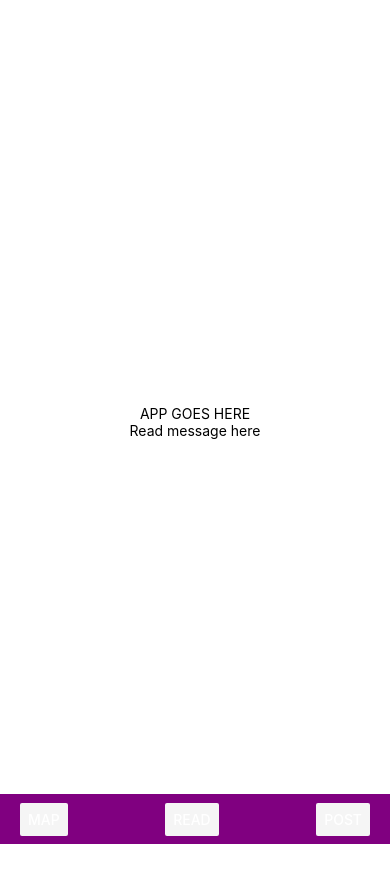
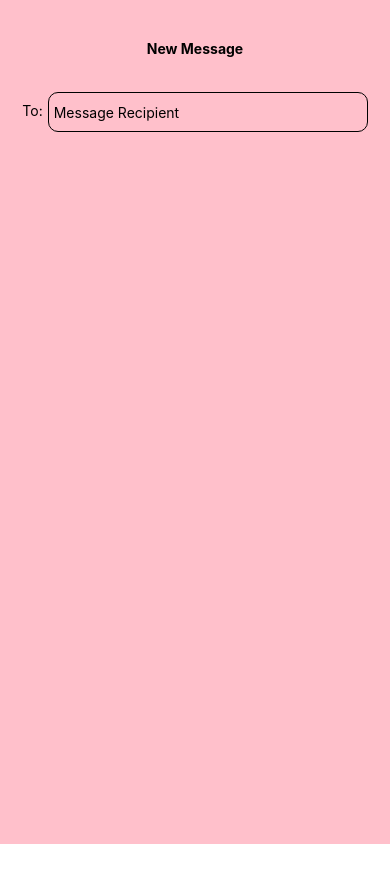
Before and after one commit to NC-ELKS/GLM-FRONT-END, a React Native app in the folder geomessenger/: screen / in a window 390 px wide. Shown: the top 882 px of the page. Before the commit the page ends 844 px from the top, so only its background shows below. Built offline with nearby package versions, Linux system fonts and the light colour scheme.

Commit message:
Making recipient  input field on post message component

```diff
--- a/geomessenger/App.js
+++ b/geomessenger/App.js
@@ -2,14 +2,16 @@ import React from "react";
 import { StyleSheet, Text, View } from "react-native";
 import Nav from "./Components/Nav";
 import Read from "./Components/Read";
+import Post from "./Components/Post";
 
 export default class App extends React.Component {
   render() {
     return (
       <View style={styles.container}>
-        <Text>APP GOES HERE</Text>
-        <Nav />
-        <Read />
+        {/* <Text>APP GOES HERE</Text>
+        <Nav /> */}
+        {/* <Read /> */}
+        <Post />
       </View>
     );
   }
--- /dev/null
+++ b/geomessenger/Components/Post.js
@@ -0,0 +1,67 @@
+import React from "react";
+import { View, Text, StyleSheet, TextInput } from "react-native";
+
+class Post extends React.Component {
+  state = {
+    text: "Message Recipient"
+  };
+
+  render() {
+    return (
+      <View style={styles.container}>
+        <Text h1 style={styles.h1}>
+          New Message
+        </Text>
+        <View style={styles.recipientContainer}>
+          <Text style={styles.messageTo}>To:</Text>
+          <TextInput
+            style={styles.textInput}
+            onChangeText={text => this.setState({ text })}
+            value={this.state.text}
+          />
+        </View>
+        <View>
+          <TextInput style={styles.messageInput} />
+        </View>
+      </View>
+    );
+  }
+}
+
+const styles = StyleSheet.create({
+  h1: {
+    top: 40,
+    color: "black",
+    fontWeight: "bold",
+    textAlign: "center"
+  },
+  container: {
+    ...StyleSheet.absoluteFillObject,
+    backgroundColor: "pink"
+  },
+  textInput: {
+    height: 40,
+    borderColor: "black",
+    borderWidth: 1,
+    width: 320,
+    borderRadius: 10,
+    padding: 5
+  },
+  recipientContainer: {
+    top: 70,
+    marginRight: 10,
+    marginLeft: 10,
+    padding: 5,
+    flexWrap: "wrap",
+    flex: 1,
+    alignItems: "flex-start",
+    justifyContent: "center",
+    flexDirection: "row"
+  },
+  messageTo: {
+    marginTop: 10,
+    marginRight: 5
+  }
+});
+
+export default Post;
```
Also changed, not shown: geomessenger/config.js (added), 1 other file (tests, documents, lock files or other folders).
